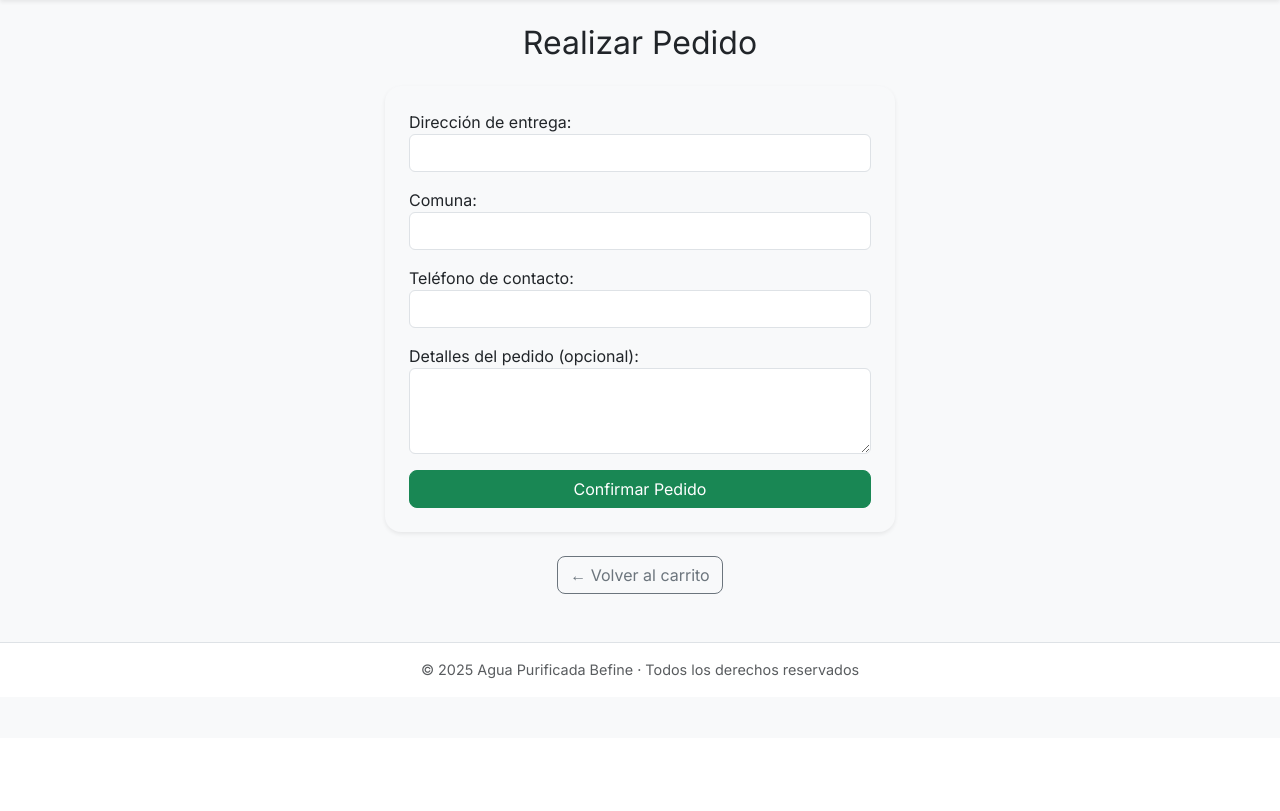
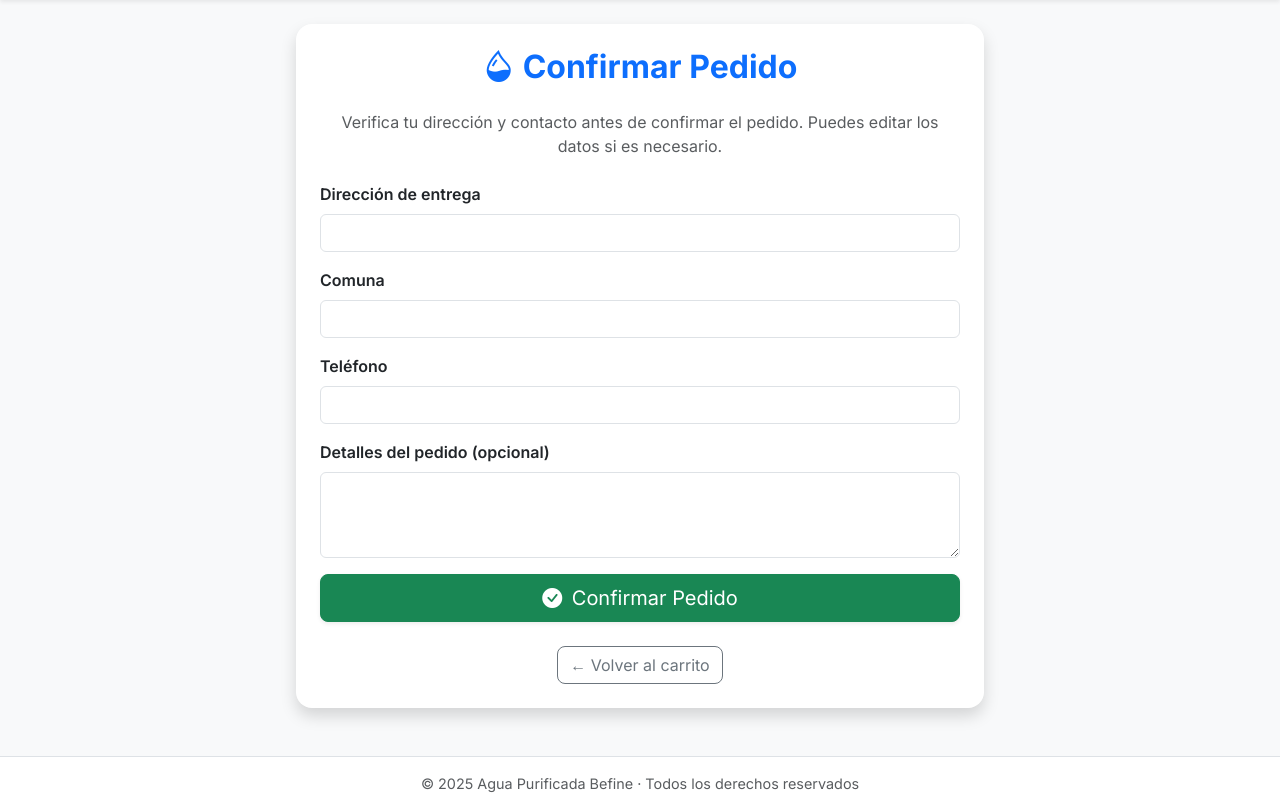
Before and after one commit to Ivan-developer-cmngsoon/befine-web, a Django app: template pedidos/templates/pedidos/realizar_pedido.html in a window 1280 px wide. Shown: the part 62-873 px from the top of the page. Before the commit the page ends 741 px from the top, so only its background shows below. Run offline with Django 5.2, Linux system fonts and the light colour scheme; the template is opened without the code that fills it: values that come from a table or form of the project are taken from there, others are empty; parts of the project's set-up code (start-up, migrations or seed data) failed here and were passed over.

```diff
--- a/pedidos/templates/pedidos/realizar_pedido.html
+++ b/pedidos/templates/pedidos/realizar_pedido.html
@@ -1,19 +1,50 @@
 {% extends 'base.html' %}
+{% load static %}
+{% block title %}Confirmar Pedido | Befine{% endblock %}
+
 {% block content %}
 <div class="row justify-content-center">
-    <div class="col-md-8 col-lg-6">
-        <h2 class="mb-4 text-center">Realizar Pedido</h2>
+    <div class="col-md-10 col-lg-8 animate__animated animate__fadeIn">
+        <div class="card shadow border-0 bg-white rounded-4 p-4">
+            <h2 class="text-center mb-4 text-primary fw-bold">
+                <i class="bi bi-droplet-half me-2"></i>Confirmar Pedido
+            </h2>
 
-        <form method="post" class="card p-4 shadow-sm border-0 bg-light">
-            {% csrf_token %}
-            {{ form.as_p }}
-            <div class="d-grid">
-                <button type="submit" class="btn btn-success">Confirmar Pedido</button>
+            <p class="text-center text-muted mb-4">
+                Verifica tu dirección y contacto antes de confirmar el pedido. Puedes editar los datos si es necesario.
+            </p>
+
+            <form method="post" class="needs-validation" novalidate>
+                {% csrf_token %}
+                <div class="mb-3">
+                    <label for="id_direccion" class="form-label fw-semibold">Dirección de entrega</label>
+                    {{ form.direccion }}
+                </div>
+                <div class="mb-3">
+                    <label for="id_comuna" class="form-label fw-semibold">Comuna</label>
+                    {{ form.comuna }}
+                </div>
+                <div class="mb-3">
+                    <label for="id_telefono" class="form-label fw-semibold">Teléfono</label>
+                    {{ form.telefono }}
+                </div>
+                <div class="mb-3">
+                    <label for="id_detalle" class="form-label fw-semibold">Detalles del pedido (opcional)</label>
+                    {{ form.detalle }}
+                </div>
+
+                <div class="d-grid">
+                    <button type="submit" class="btn btn-success btn-lg shadow-sm">
+                        <i class="bi bi-check-circle-fill me-1"></i> Confirmar Pedido
+                    </button>
+                </div>
+            </form>
+
+            <div class="mt-4 text-center">
+                <a href="{% url 'ver_carrito' %}" class="btn btn-outline-secondary">
+                    ← Volver al carrito
+                </a>
             </div>
-        </form>
-
-        <div class="mt-4 text-center">
-            <a href="{% url 'ver_carrito' %}" class="btn btn-outline-secondary">← Volver al carrito</a>
         </div>
     </div>
 </div>
```
Also changed, not shown: pedidos/views.py (+15 -3 lines), db.sqlite3.
